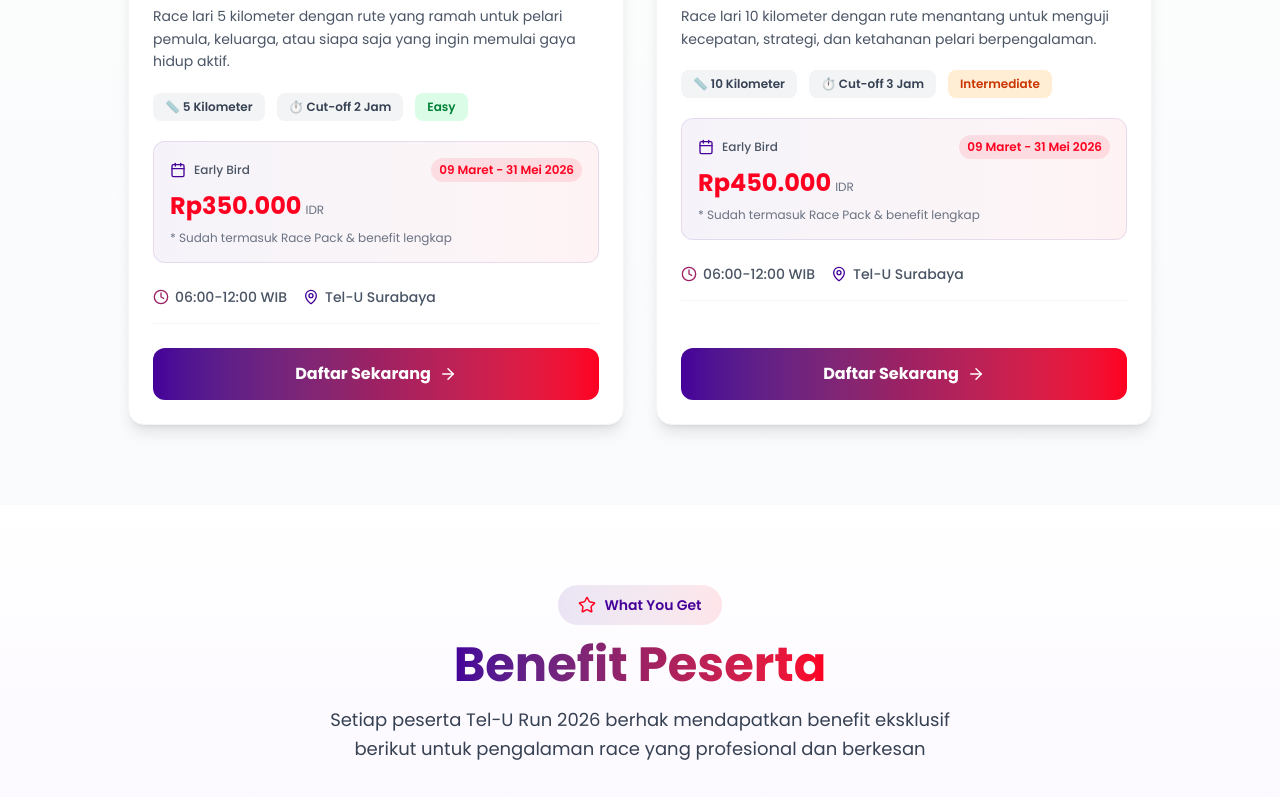
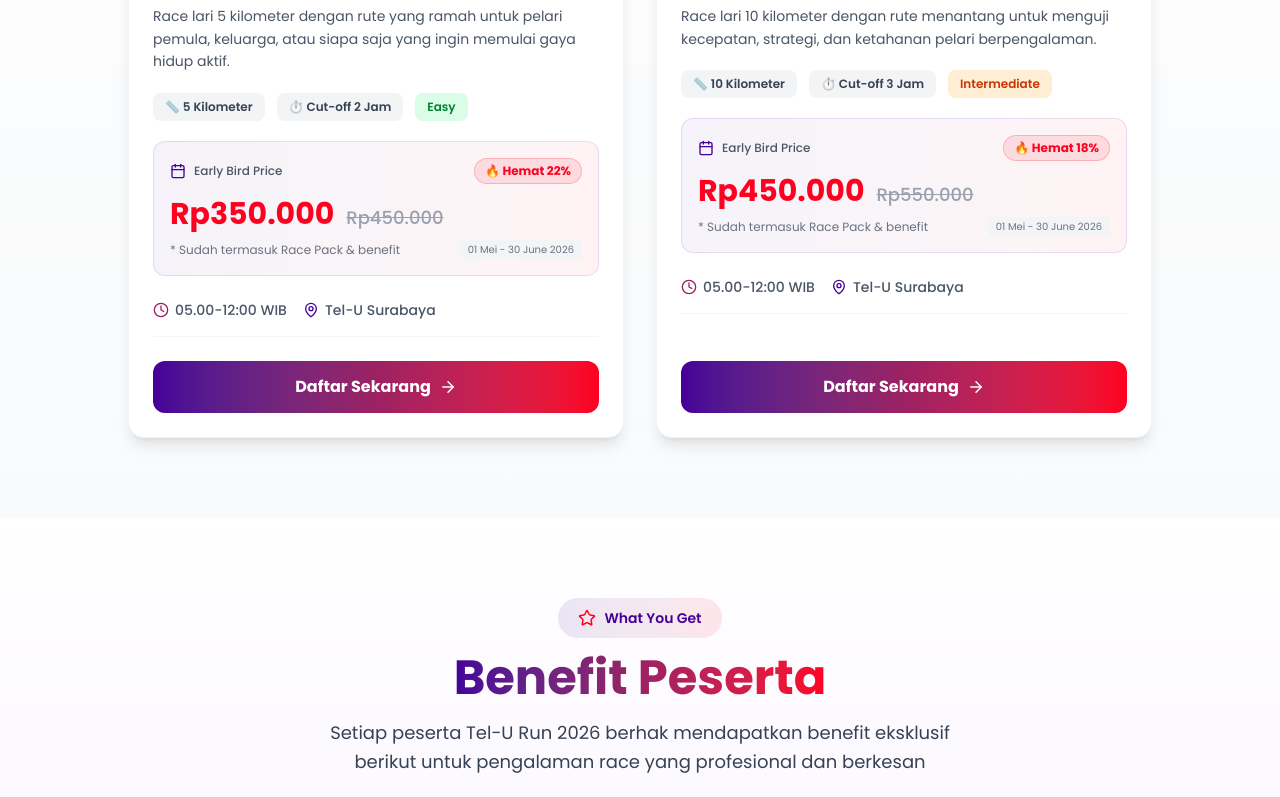
Before and after one commit to aldonesia/telu-run-2026, a Next.js app: page / in a window 1280 px wide. Shown: the part 3273-4070 px from the top of the page. Built offline with nearby package versions, Linux system fonts and the light colour scheme.

Commit message:
update Early Bird

```diff
--- a/src/components/About.tsx
+++ b/src/components/About.tsx
@@ -44,7 +44,7 @@
 
   const eventInfo = {
     date: '08 November 2026',
-    time: '06.00 WIB',
+    time: '05.00 WIB',
     location: 'Telkom University Surabaya',
   };
 
--- a/src/components/Events.tsx
+++ b/src/components/Events.tsx
@@ -18,11 +18,13 @@
       difficulty: 'Easy',
       distance: '5 Kilometer',
       price: {
+        original: 'Rp450.000',
         earlyBird: 'Rp350.000',
-        earlyBirdPeriod: '09 Maret - 31 Mei 2026',
+        earlyBirdPeriod: '01 Mei - 30 June 2026',
+        discount: 'Hemat 22%',
       },
       gradient: 'from-[#9C2163] via-[#FF0020] to-[#450099]',
-      eventTime: '06:00-12:00',
+      eventTime: '05.00-12:00',
       location: 'Tel-U Surabaya',
       features: [
         { icon: Footprints, label: 'Rute Datar' },
@@ -40,11 +42,13 @@
       difficulty: 'Intermediate',
       distance: '10 Kilometer',
       price: {
+        original: 'Rp550.000',
         earlyBird: 'Rp450.000',
-        earlyBirdPeriod: '09 Maret - 31 Mei 2026',
+        earlyBirdPeriod: '01 Mei - 30 June 2026',
+        discount: 'Hemat 18%',
       },
       gradient: 'from-[#450099] via-[#9C2163] to-[#FF0020]',
-      eventTime: '06:00-12:00',
+      eventTime: '05.00-12:00',
       location: 'Tel-U Surabaya',
       features: [
         { icon: Mountain, label: 'Rute Menantang' },
@@ -156,25 +160,38 @@
                     </span>
                   </div>
 
+                  {/* 💰 Harga dengan Coretan */}
                   <div className="mb-6 p-4 bg-gradient-to-r from-[#450099]/5 to-[#FF0020]/5 rounded-xl border border-[#450099]/10 flex-shrink-0">
-                    <div className="flex items-center justify-between mb-2">
+                    <div className="flex items-center justify-between mb-3">
                       <div className="flex items-center gap-2">
                         <Calendar className="text-[#450099]" size={16} />
-                        <span className="text-xs font-medium text-gray-600">Early Bird</span>
+                        <span className="text-xs font-medium text-gray-600">Early Bird Price</span>
                       </div>
-                      <span className="text-xs px-2 py-1 bg-[#FF0020]/10 text-[#FF0020] font-semibold rounded-full">
+                      {race.price.discount && (
+                        <span className="text-xs px-2.5 py-1 bg-[#FF0020]/10 text-[#FF0020] font-bold rounded-full border border-[#FF0020]/20">
+                          🔥 {race.price.discount}
+                        </span>
+                      )}
+                    </div>
+
+                    {/* Harga: Original dicoret + Early Bird */}
+                    <div className="flex items-baseline gap-3 mb-1">
+                      <span className="text-3xl font-bold text-[#FF0020]">
+                        {race.price.earlyBird}
+                      </span>
+                      <span className="text-lg text-gray-400 line-through font-medium">
+                        {race.price.original}
+                      </span>
+                    </div>
+
+                    <div className="flex items-center justify-between mt-2">
+                      <span className="text-xs text-gray-500">
+                        * Sudah termasuk Race Pack & benefit
+                      </span>
+                      <span className="text-[10px] px-2 py-0.5 bg-gray-100 text-gray-500 rounded">
                         {race.price.earlyBirdPeriod}
                       </span>
                     </div>
-                    <div className="flex items-baseline gap-1">
-                      <span className="text-2xl font-bold text-[#FF0020]">
-                        {race.price.earlyBird}
-                      </span>
-                      <span className="text-xs text-gray-500">IDR</span>
-                    </div>
-                    <p className="text-xs text-gray-500 mt-2">
-                      * Sudah termasuk Race Pack & benefit lengkap
-                    </p>
                   </div>
 
                   <div className="flex items-center gap-4 text-sm text-gray-600 mb-6 pb-4 border-b border-gray-100 flex-shrink-0">
--- a/src/components/Footer.tsx
+++ b/src/components/Footer.tsx
@@ -97,7 +97,7 @@
                   <span className="font-medium text-white">🏃 Race Day:</span> 08 November 2026
                 </li>
                 <li className="text-purple-100">
-                  <span className="font-medium text-white">⏰ Start Time:</span> 06.00 WIB
+                  <span className="font-medium text-white">⏰ Start Time:</span> 05.00 WIB
                 </li>
                 <li className="text-purple-100">
                   <span className="font-medium text-white">📍 Location:</span> Tel-U Surabaya
--- a/src/components/Rules.tsx
+++ b/src/components/Rules.tsx
@@ -54,7 +54,7 @@
         'Pihak penyelenggara berhak menutup pendaftaran sebelum tenggang waktu jika kuota sudah penuh.',
         'Apabila event dibatalkan karena force majeure, tidak ada pengembalian biaya pendaftaran.',
         'Pihak penyelenggara berhak menghentikan acara atau mengubah rute sewaktu-waktu.',
-        'Cut Off Time 2 jam untuk kategori 5K (Start 06:00, COT 08:00).',
+        'Cut Off Time 2 jam untuk kategori 5K (Start 05.00, COT 08:00).',
         'Peserta bertanggung jawab atas kesiapan fisik dan kesehatan sendiri.',
       ],
     },
--- a/src/components/Timeline.tsx
+++ b/src/components/Timeline.tsx
@@ -7,7 +7,7 @@
     {
       icon: Rocket,
       title: 'Early Bird Registration',
-      date: '09 Maret - 31 Mei 2026',
+      date: '01 Mei - 30 June 2026',
       description: 'Pendaftaran dibuka untuk 5K Race dan 10K Race. Dapatkan harga spesial Early Bird jika mendaftar dalam periode ini!',
       color: '#450099',
     },
@@ -21,8 +21,8 @@
     {
       icon: CheckCircle,
       title: 'Race Day',
-      date: '08 November 2026 | 06.00 WIB',
-      description: 'Hari H Tel-U Run 2026! Start pukul 06.00 WIB. 5K Race dan 10K Race dengan rute profesional. Sertakan semangat dan energi positif Anda!',
+      date: '08 November 2026 | 05.00 WIB',
+      description: 'Hari H Tel-U Run 2026! Start pukul 05.00 WIB. 5K Race dan 10K Race dengan rute profesional. Sertakan semangat dan energi positif Anda!',
       color: '#FF0020',
     },
     {
```
